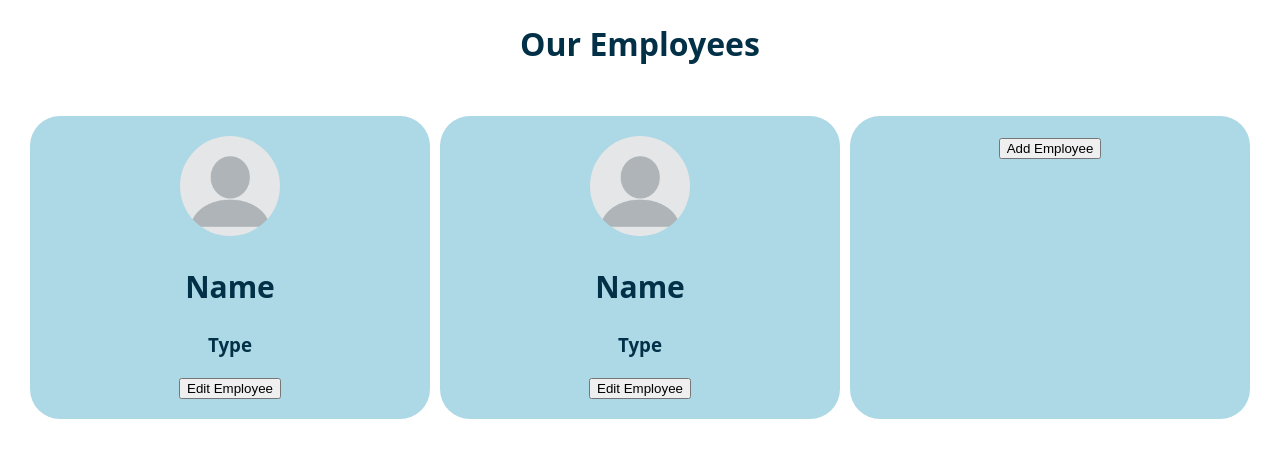
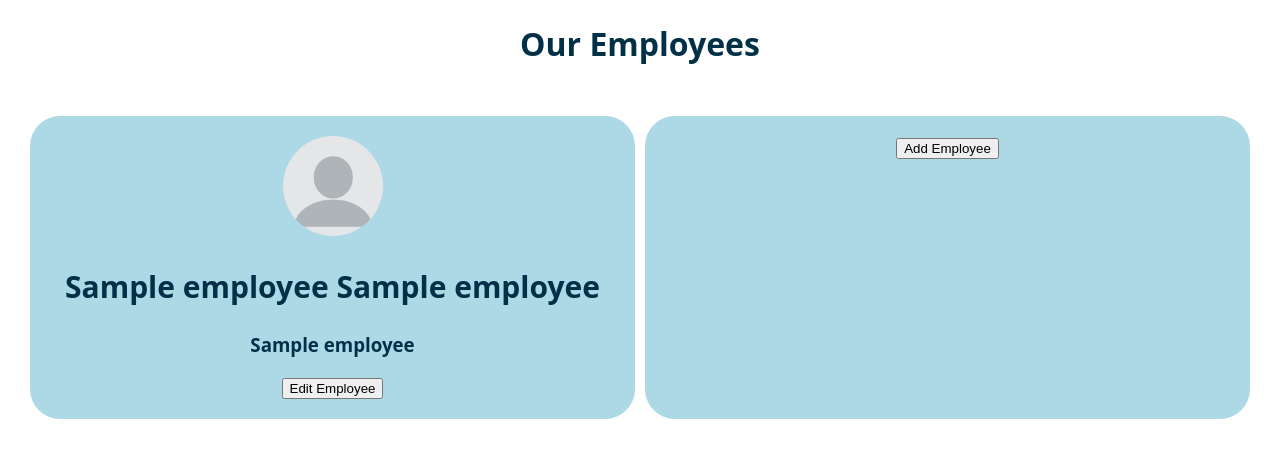
Before and after one commit to cgar0775/OSS, a Flask app: template templates/templates/bEmployees.html in a window 1280 px wide. Shown: the part 88-546 px from the top of the page. Run offline with Flask 3, Linux system fonts and the light colour scheme; the template is opened without the code that fills it: most values are stand-ins (such as "Sample title", 1, 10 or a date in 2020).

Commit message:
Dynamically Added Employees to Business page

```diff
--- a/run.py
+++ b/run.py
@@ -336,10 +336,12 @@ def employeePage():
         print("Empty Username!")
         return redirect(url_for('login'))
 
+    BusinessInfo = CallBusinessName(username)
+    bname = BusinessInfo[0]
 
+    employees = dbfunc.CallBusinessEmployees(bname)
 
-
-    return render_template('templates/bEmployees.html')
+    return render_template('templates/bEmployees.html', employees = employees)
 
 
 # Redirect to the current logged in buisness view page
--- a/templates/templates/bEmployees.html
+++ b/templates/templates/bEmployees.html
@@ -6,18 +6,14 @@
     <h1>Our Employees</h1>
 
     <div class="containter">
+        {% for employee in employees %}
         <div class="block">
             <img src="/static/images/icons/profile.png">
-            <h2>Name</h2>
-            <h3>Type</h3>
+            <h2>{{employee[1]}} {{employee[2]}}</h2>
+            <h3>{{employee[4]}}</h3>
             <button>Edit Employee</button>
         </div>
-        <div class="block">
-            <img src="/static/images/icons/profile.png">
-            <h2>Name</h2>
-            <h3>Type</h3>
-            <button>Edit Employee</button>
-        </div>
+        {% endfor %}
 
         <div class="block">
             <a href="/employee/add"><button>Add Employee</button></a>
```
